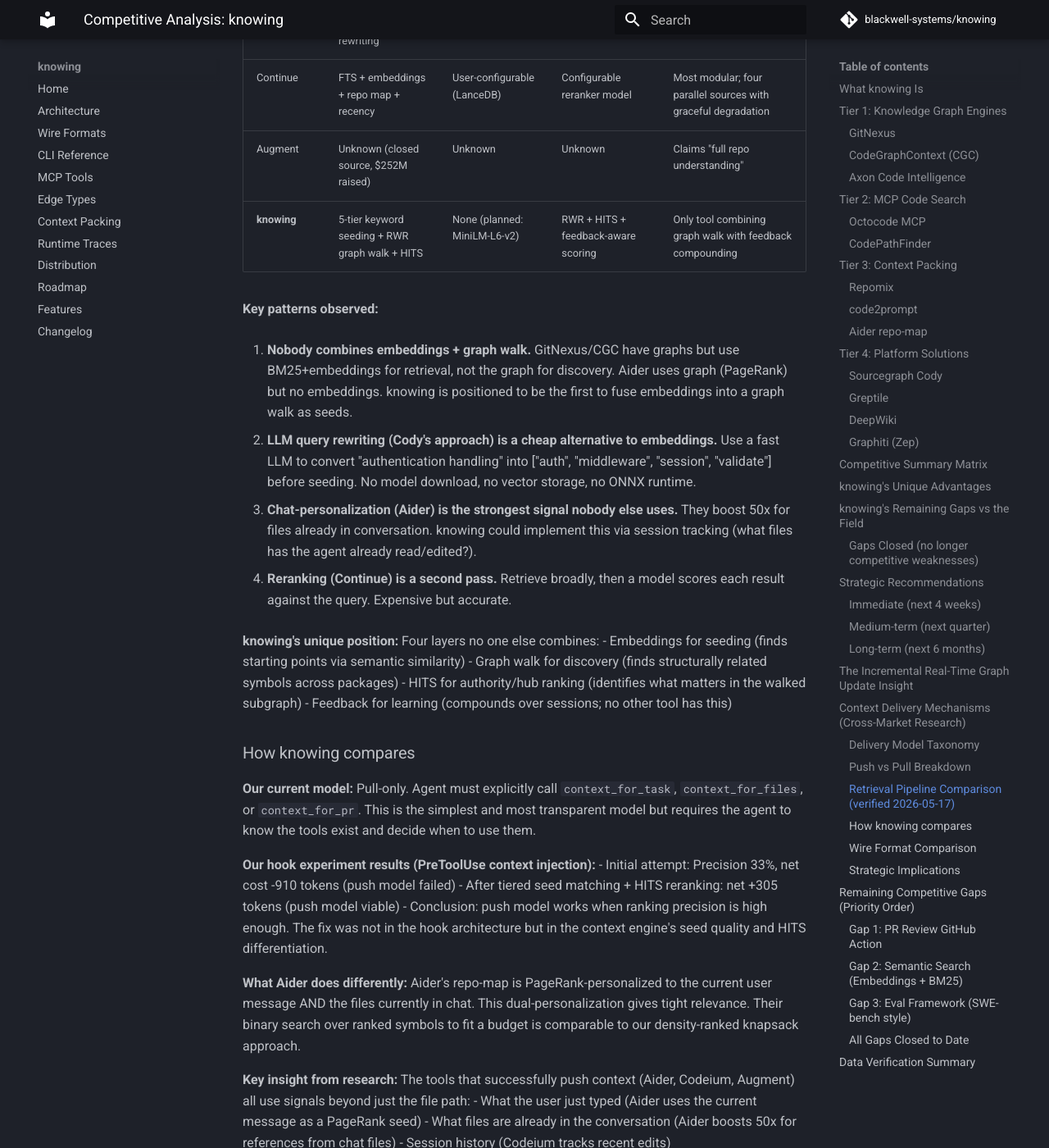
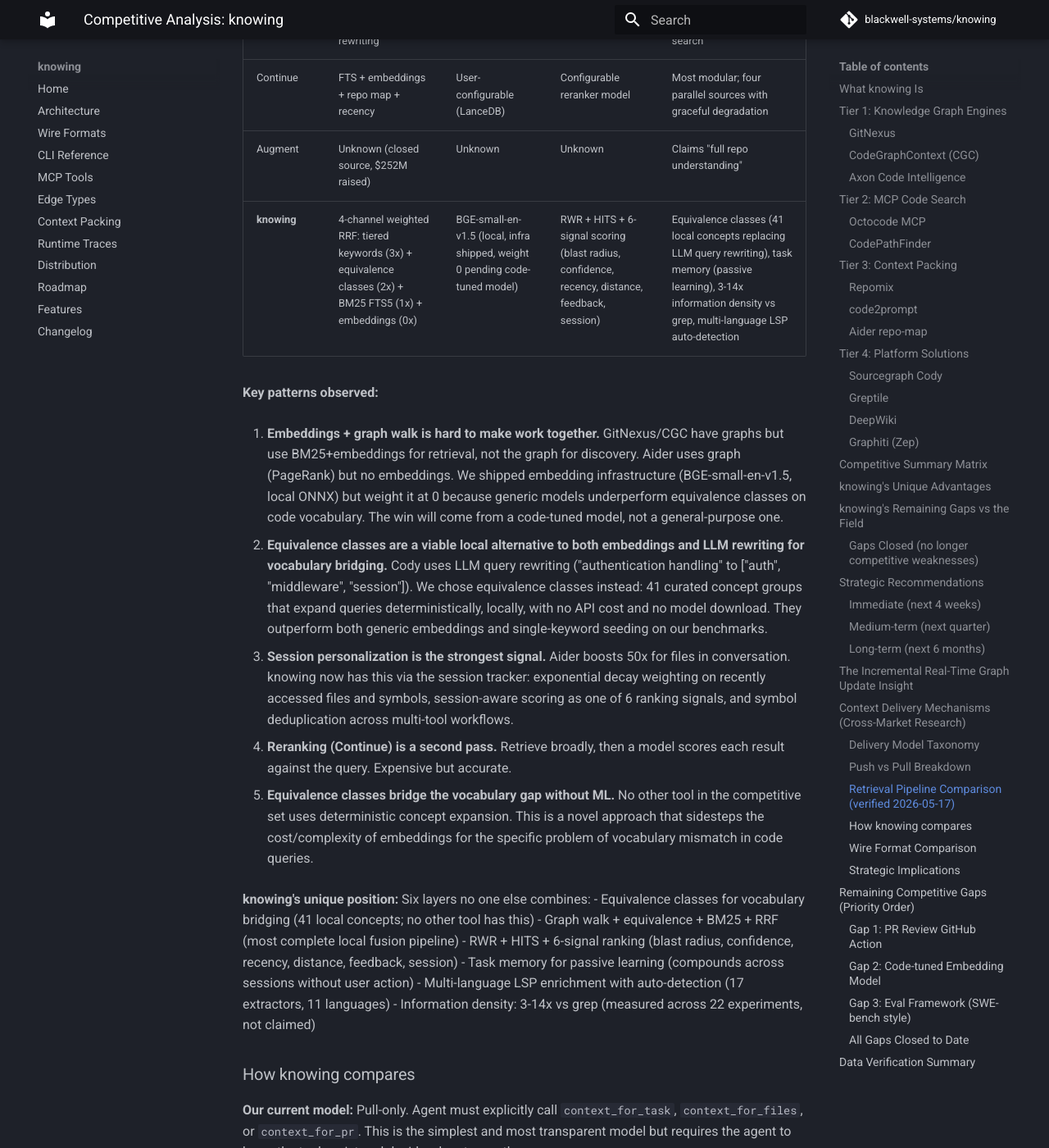
Before and after one commit to blackwell-systems/knowing, an MkDocs documentation site: the page built from docs/competitive-analysis.md, in a window 1280 px wide and 1400 px high, scrolled down 20059 px. Shown: the whole window at 82% size. Built offline with MkDocs 1.6.1 and Material for MkDocs 9.7.7, drawn with Linux system fonts in a browser that asks for light colours; comment, search, counter and statistics services are not loaded; some of the changed text lies outside the part shown.

Commit message:
docs: update competitive analysis with current retrieval pipeline and positioning

```diff
--- a/docs/competitive-analysis.md
+++ b/docs/competitive-analysis.md
@@ -705,23 +705,27 @@ Six architectural patterns exist in the market:
 | Cody (OSS) | BM25 (symf/bluge) + LLM query rewriting | Deprecated locally | bluge BM25 + heuristic boosts | LLM translates NL to keyword queries before search |
 | Continue | FTS + embeddings + repo map + recency | User-configurable (LanceDB) | Configurable reranker model | Most modular; four parallel sources with graceful degradation |
 | Augment | Unknown (closed source, $252M raised) | Unknown | Unknown | Claims "full repo understanding" |
-| **knowing** | 5-tier keyword seeding + RWR graph walk + HITS | None (planned: MiniLM-L6-v2) | RWR + HITS + feedback-aware scoring | Only tool combining graph walk with feedback compounding |
+| **knowing** | 4-channel weighted RRF: tiered keywords (3x) + equivalence classes (2x) + BM25 FTS5 (1x) + embeddings (0x) | BGE-small-en-v1.5 (local, infra shipped, weight 0 pending code-tuned model) | RWR + HITS + 6-signal scoring (blast radius, confidence, recency, distance, feedback, session) | Equivalence classes (41 local concepts replacing LLM query rewriting), task memory (passive learning), 3-14x information density vs grep, multi-language LSP auto-detection |
 
 **Key patterns observed:**
 
-1. **Nobody combines embeddings + graph walk.** GitNexus/CGC have graphs but use BM25+embeddings for retrieval, not the graph for discovery. Aider uses graph (PageRank) but no embeddings. knowing is positioned to be the first to fuse embeddings into a graph walk as seeds.
+1. **Embeddings + graph walk is hard to make work together.** GitNexus/CGC have graphs but use BM25+embeddings for retrieval, not the graph for discovery. Aider uses graph (PageRank) but no embeddings. We shipped embedding infrastructure (BGE-small-en-v1.5, local ONNX) but weight it at 0 because generic models underperform equivalence classes on code vocabulary. The win will come from a code-tuned model, not a general-purpose one.
 
-2. **LLM query rewriting (Cody's approach) is a cheap alternative to embeddings.** Use a fast LLM to convert "authentication handling" into ["auth", "middleware", "session", "validate"] before seeding. No model download, no vector storage, no ONNX runtime.
+2. **Equivalence classes are a viable local alternative to both embeddings and LLM rewriting for vocabulary bridging.** Cody uses LLM query rewriting ("authentication handling" to ["auth", "middleware", "session"]). We chose equivalence classes instead: 41 curated concept groups that expand queries deterministically, locally, with no API cost and no model download. They outperform both generic embeddings and single-keyword seeding on our benchmarks.
 
-3. **Chat-personalization (Aider) is the strongest signal nobody else uses.** They boost 50x for files already in conversation. knowing could implement this via session tracking (what files has the agent already read/edited?).
+3. **Session personalization is the strongest signal.** Aider boosts 50x for files in conversation. knowing now has this via the session tracker: exponential decay weighting on recently accessed files and symbols, session-aware scoring as one of 6 ranking signals, and symbol deduplication across multi-tool workflows.
 
 4. **Reranking (Continue) is a second pass.** Retrieve broadly, then a model scores each result against the query. Expensive but accurate.
 
-**knowing's unique position:** Four layers no one else combines:
-- Embeddings for seeding (finds starting points via semantic similarity)
-- Graph walk for discovery (finds structurally related symbols across packages)
-- HITS for authority/hub ranking (identifies what matters in the walked subgraph)
-- Feedback for learning (compounds over sessions; no other tool has this)
+5. **Equivalence classes bridge the vocabulary gap without ML.** No other tool in the competitive set uses deterministic concept expansion. This is a novel approach that sidesteps the cost/complexity of embeddings for the specific problem of vocabulary mismatch in code queries.
+
+**knowing's unique position:** Six layers no one else combines:
+- Equivalence classes for vocabulary bridging (41 local concepts; no other tool has this)
+- Graph walk + equivalence + BM25 + RRF (most complete local fusion pipeline)
+- RWR + HITS + 6-signal ranking (blast radius, confidence, recency, distance, feedback, session)
+- Task memory for passive learning (compounds across sessions without user action)
+- Multi-language LSP enrichment with auto-detection (17 extractors, 11 languages)
+- Information density: 3-14x vs grep (measured across 22 experiments, not claimed)
 
 ### How knowing compares
 
@@ -778,11 +782,11 @@ Updated 2026-05-17 after closing SCIP, cloud extractors, event/schema extractors
 **Effort:** Medium (thin wrapper around pr_impact + blast_radius + GitHub API)
 **Impact:** High (visible, shareable, measurable)
 
-### Gap 2: Semantic Search (Embeddings + BM25)
+### Gap 2: Code-tuned Embedding Model
 **Who has it:** Gortex (BM25 + ONNX MiniLM), CGC (via graph DB)
-**Why it matters:** Natural language queries against the graph. "Find functions that handle authentication."
-**Effort:** High (embedding model, vector storage, RRF fusion)
-**Impact:** Medium (current keyword + RWR + HITS works for MCP queries)
+**Why it matters:** Generic BGE-small-en-v1.5 underperforms equivalence classes on code vocabulary. A code-tuned model would make the embedding channel (currently weight 0) contribute meaningfully to RRF fusion.
+**Effort:** Medium (infra shipped: BGE model, ONNX runtime, FTS5 BM25, RRF fusion all working; need fine-tuned model)
+**Impact:** Medium (equivalence classes + BM25 already cover most queries well)
 
 ### Gap 3: Eval Framework (SWE-bench style)
 **Who has it:** Gortex (eval subcommand with recall/MRR metrics)
```
